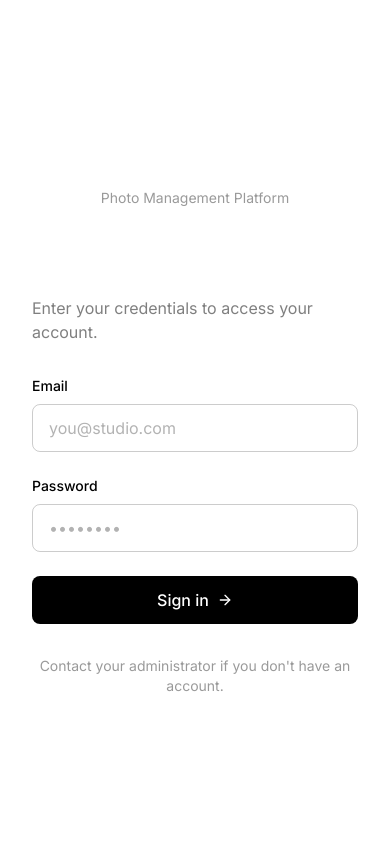
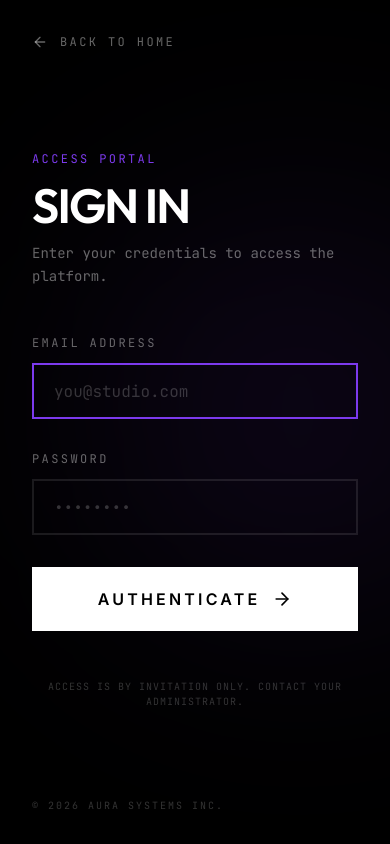
Before and after one commit to LeulTew/Aura, a Next.js app in the folder apps/web/: page /login in a window 390 px wide. Built offline with nearby package versions, Linux system fonts and the light colour scheme.

Commit message:
feat: align entry funnel with Editorial Dark theme and managed onboarding

```diff
--- a/apps/web/src/app/login/page.tsx
+++ b/apps/web/src/app/login/page.tsx
@@ -2,13 +2,19 @@
 "use client";
 
 import { useState } from "react";
-import { Loader2, AlertCircle, ArrowRight } from "lucide-react";
+import Link from "next/link";
+import { Loader2, AlertCircle, ArrowRight, Camera, ArrowLeft } from "lucide-react";
 
-export default function LandingPage() {
+export default function LoginPage() {
     const [email, setEmail] = useState("");
     const [password, setPassword] = useState("");
     const [loading, setLoading] = useState(false);
     const [error, setError] = useState("");
+
+    // Design Tokens (Editorial Dark)
+    const accentColor = '#7C3AED';
+    const fontDisplay = "font-sans font-black uppercase leading-[0.85] tracking-[-0.04em]";
+    const fontMono = "font-mono text-xs uppercase tracking-[0.2em] font-medium";
 
     const handleLogin = async (e: React.FormEvent) => {
         e.preventDefault();
@@ -41,63 +47,50 @@ export default function LandingPage() {
     };
 
     return (
-        <main className="min-h-screen bg-white flex">
-            {/* Left: Branding */}
-            <div className="hidden lg:flex lg:w-1/2 bg-black text-white flex-col justify-between p-16">
-                <div>
-                    <h1 className="text-4xl font-bold tracking-tight">Aura</h1>
-                    <p className="text-white/40 mt-2 text-sm">Photo Management Platform</p>
+        <main className="min-h-screen bg-black text-white antialiased selection:bg-[#7C3AED] selection:text-white flex">
+            {/* Left: Form Panel */}
+            <div className="w-full lg:w-1/2 flex flex-col justify-between p-8 lg:p-16 relative">
+                {/* Background Glow */}
+                <div className="absolute top-0 left-0 w-full h-full overflow-hidden pointer-events-none">
+                    <div className="absolute top-1/4 left-1/4 w-[400px] h-[400px] bg-[#7C3AED]/10 blur-[120px] rounded-full" />
                 </div>
 
-                <div className="space-y-8">
-                    <div className="max-w-md">
-                        <h2 className="text-5xl font-bold leading-tight">
-                            Manage your
-                            <br />studio photos
-                            <br />with ease.
-                        </h2>
-                    </div>
-                    <p className="text-white/60 max-w-sm leading-relaxed">
-                        Face recognition, instant search, bundle distribution—all in one platform designed for Ethiopian studios.
-                    </p>
+                {/* Header */}
+                <div className="relative z-10">
+                    <Link href="/" className="inline-flex items-center gap-3 text-white/40 hover:text-white transition-colors group">
+                        <ArrowLeft className="w-4 h-4 group-hover:-translate-x-1 transition-transform" />
+                        <span className={fontMono}>Back to Home</span>
+                    </Link>
                 </div>
 
-                <div className="text-white/30 text-sm">
-                    © 2026 Aura. All rights reserved.
-                </div>
-            </div>
-
-            {/* Right: Login Form */}
-            <div className="w-full lg:w-1/2 flex items-center justify-center p-8">
-                <div className="w-full max-w-md">
-                    {/* Mobile Logo */}
-                    <div className="lg:hidden mb-12 text-center">
-                        <h1 className="text-3xl font-bold text-black">Aura</h1>
-                        <p className="text-black/40 mt-1 text-sm">Photo Management Platform</p>
+                {/* Form */}
+                <div className="relative z-10 max-w-md mx-auto w-full">
+                    <div className="mb-12">
+                        <span className={fontMono} style={{ color: accentColor }}>Access Portal</span>
+                        <h1 className={`${fontDisplay} text-5xl mt-4`}>Sign In</h1>
+                        <p className="text-white/40 mt-4 font-mono text-sm leading-relaxed">
+                            Enter your credentials to access the platform.
+                        </p>
                     </div>
 
-                    <div className="mb-8">
-                        <h2 className="text-2xl font-semibold text-black">Sign in</h2>
-                        <p className="text-black/50 mt-2">Enter your credentials to access your account.</p>
-                    </div>
-
-                    <form onSubmit={handleLogin} className="space-y-6">
+                    <form onSubmit={handleLogin} className="space-y-8">
                         <div>
-                            <label className="block text-sm font-medium text-black mb-2">
-                                Email
+                            <label className={`${fontMono} text-white/40 block mb-3`}>
+                                Email Address
                             </label>
                             <input
                                 type="email"
                                 value={email}
                                 onChange={(e) => setEmail(e.target.value)}
                                 placeholder="you@studio.com"
-                                className="w-full h-12 px-4 border border-black/20 rounded-lg focus:border-black focus:ring-1 focus:ring-black outline-none transition-all text-black placeholder:text-black/30"
+                                className="w-full h-14 px-5 bg-transparent border-[2px] border-white/10 focus:border-[#7C3AED] outline-none transition-all text-white placeholder:text-white/20 font-mono"
                                 required
+                                autoFocus
                             />
                         </div>
 
                         <div>
-                            <label className="block text-sm font-medium text-black mb-2">
+                            <label className={`${fontMono} text-white/40 block mb-3`}>
                                 Password
                             </label>
                             <input
@@ -105,37 +98,90 @@ export default function LandingPage() {
                                 value={password}
                                 onChange={(e) => setPassword(e.target.value)}
                                 placeholder="••••••••"
-                                className="w-full h-12 px-4 border border-black/20 rounded-lg focus:border-black focus:ring-1 focus:ring-black outline-none transition-all text-black placeholder:text-black/30"
+                                className="w-full h-14 px-5 bg-transparent border-[2px] border-white/10 focus:border-[#7C3AED] outline-none transition-all text-white placeholder:text-white/20 font-mono"
                                 required
                             />
                         </div>
 
                         {error && (
-                            <div className="p-4 bg-red-50 border border-red-200 rounded-lg flex items-center gap-3 text-red-700 text-sm">
+                            <div className="p-4 border-[2px] border-red-500/50 bg-red-500/10 flex items-center gap-4 text-red-400">
                                 <AlertCircle className="w-5 h-5 shrink-0" />
-                                <span>{error}</span>
+                                <span className={fontMono}>{error}</span>
                             </div>
                         )}
 
                         <button
                             type="submit"
                             disabled={loading}
-                            className="w-full h-12 bg-black text-white rounded-lg font-medium flex items-center justify-center gap-2 hover:bg-black/90 active:scale-[0.99] transition-all disabled:opacity-50"
+                            className="w-full h-16 bg-white text-black font-black uppercase tracking-[0.2em] flex items-center justify-center gap-3 hover:bg-[#7C3AED] hover:text-white active:scale-[0.99] transition-all disabled:opacity-50"
                         >
                             {loading ? (
                                 <Loader2 className="w-5 h-5 animate-spin" />
                             ) : (
                                 <>
-                                    Sign in
-                                    <ArrowRight className="w-4 h-4" />
+                                    Authenticate
+                                    <ArrowRight className="w-5 h-5" />
                                 </>
                             )}
                         </button>
                     </form>
 
-                    <p className="mt-8 text-center text-sm text-black/40">
-                        Contact your administrator if you don't have an account.
+                    <p className="mt-12 text-center text-white/20 font-mono text-[10px] uppercase tracking-widest">
+                        Access is by invitation only. Contact your administrator.
                     </p>
+                </div>
+
+                {/* Footer */}
+                <div className="relative z-10">
+                    <p className={`${fontMono} text-[10px] text-white/20`}>© 2026 AURA SYSTEMS INC.</p>
+                </div>
+            </div>
+
+            {/* Right: Branding Panel */}
+            <div className="hidden lg:flex lg:w-1/2 bg-[#050505] flex-col justify-between p-16 border-l border-white/5 relative overflow-hidden">
+                {/* Background Asset */}
+                <div className="absolute inset-0 opacity-20">
+                    <img
+                        src="https://images.unsplash.com/photo-1542038784456-1ea8e935640e?auto=format&fit=crop&q=80&w=2000"
+                        alt="Studio"
+                        className="w-full h-full object-cover"
+                    />
+                    <div className="absolute inset-0 bg-gradient-to-r from-[#050505] via-[#050505]/80 to-transparent" />
+                </div>
+
+                {/* Logo */}
+                <div className="relative z-10 flex items-center gap-4">
+                    <div className="w-12 h-12 bg-white flex items-center justify-center">
+                        <Camera className="w-7 h-7 text-black" />
+                    </div>
+                    <span className={`${fontDisplay} text-3xl`}>Aura</span>
+                </div>
+
+                {/* Tagline */}
+                <div className="relative z-10 max-w-lg">
+                    <h2 className={`${fontDisplay} text-7xl leading-[0.9]`}>
+                        Professional<br />
+                        <span className="text-white/20">Intelligence.</span>
+                    </h2>
+                    <p className="text-white/40 mt-8 font-mono text-sm leading-relaxed max-w-sm">
+                        Face recognition, instant search, bundle distribution—all in one platform designed for Ethiopian studios.
+                    </p>
+                </div>
+
+                {/* Stats */}
+                <div className="relative z-10 grid grid-cols-3 gap-8 border-t border-white/5 pt-8">
+                    <div>
+                        <div className={`${fontDisplay} text-4xl`}>400ms</div>
+                        <div className={`${fontMono} text-white/40 mt-2`}>Search Latency</div>
+                    </div>
+                    <div>
+                        <div className={`${fontDisplay} text-4xl`}>500K+</div>
+                        <div className={`${fontMono} text-white/40 mt-2`}>Images Indexed</div>
+                    </div>
+                    <div>
+                        <div className={`${fontDisplay} text-4xl`}>99.9%</div>
+                        <div className={`${fontMono} text-white/40 mt-2`}>Accuracy</div>
+                    </div>
                 </div>
             </div>
         </main>
--- a/apps/web/src/app/page.tsx
+++ b/apps/web/src/app/page.tsx
@@ -5,8 +5,7 @@ import { useState, useEffect } from "react";
 import Link from "next/link";
 import {
     ArrowRight, Camera, Sparkles, Shield, Zap,
-    Users, ChevronDown, Monitor, Globe, Smartphone,
-    CheckCircle2
+    Smartphone, Mail
 } from "lucide-react";
 
 export default function LandingPage() {
@@ -38,10 +37,10 @@ export default function LandingPage() {
                     </div>
 
                     <div className="hidden md:flex items-center gap-12">
-                        {['Features', 'Intelligence', 'Pricing', 'Infrastructure'].map((item) => (
+                        {['Features', 'Intelligence', 'For Studios'].map((item) => (
                             <a
                                 key={item}
-                                href={`#${item.toLowerCase()}`}
+                                href={`#${item.toLowerCase().replace(' ', '-')}`}
                                 className={`${fontMono} text-white/40 hover:text-white transition-colors`}
                             >
                                 {item}
@@ -52,15 +51,9 @@ export default function LandingPage() {
                     <div className="flex items-center gap-6">
                         <Link
                             href="/login"
-                            className={`${fontMono} hidden sm:block text-white/60 hover:text-white transition-colors`}
+                            className="bg-white text-black px-6 py-3 text-xs font-bold uppercase tracking-widest hover:bg-[#7C3AED] hover:text-white transition-all duration-300"
                         >
                             Log In
-                        </Link>
-                        <Link
-                            href="/login"
-                            className="bg-white text-black px-6 py-3 text-xs font-bold uppercase tracking-widest hover:bg-[#7C3AED] hover:text-white transition-all duration-300"
-                        >
-                            Get Started
                         </Link>
                     </div>
                 </div>
@@ -92,12 +85,18 @@ export default function LandingPage() {
                             </p>
                         </div>
                         <div className="flex flex-col sm:flex-row gap-6 lg:justify-end">
-                            <button className="bg-[#7C3AED] text-white px-12 py-6 text-sm font-bold uppercase tracking-[0.2em] hover:scale-105 transition-all shadow-[0_0_40px_rgba(124,58,237,0.3)]">
-                                Create Account
-                            </button>
-                            <button className="border-2 border-white/10 text-white px-12 py-6 text-sm font-bold uppercase tracking-[0.2em] hover:bg-white hover:text-black transition-all">
-                                Watch Demo
-                            </button>
+                            <Link
+                                href="/login"
+                                className="bg-[#7C3AED] text-white px-12 py-6 text-sm font-bold uppercase tracking-[0.2em] hover:scale-105 transition-all shadow-[0_0_40px_rgba(124,58,237,0.3)] text-center"
+                            >
+                                Log In
+                            </Link>
+                            <a
+                                href="#for-studios"
+                                className="border-2 border-white/10 text-white px-12 py-6 text-sm font-bold uppercase tracking-[0.2em] hover:bg-white hover:text-black transition-all text-center"
+                            >
+                                Learn More
+                            </a>
                         </div>
                     </div>
                 </div>
@@ -105,13 +104,9 @@ export default function LandingPage() {
                 {/* Aesthetic Hero Asset */}
                 <div className="relative mt-24 max-w-[1400px] w-full aspect-video border-[3px] border-white/5 group">
                     <img
-                        src="/_next/image?url=%2Fhome%2Fleul%2F.gemini%2Fantigravity%2Fbrain%2F89a49aa5-0027-42f7-840e-262d7bb1186b%2FAura_Landing_Hero_Asset.png&w=1920&q=75"
+                        src="https://images.unsplash.com/photo-1542038784456-1ea8e935640e?auto=format&fit=crop&q=80&w=2000"
                         alt="Aura Intelligence"
                         className="w-full h-full object-cover grayscale-[0.2] group-hover:grayscale-0 transition-all duration-700"
-                        onError={(e) => {
-                            // Fallback for environment asset paths
-                            e.currentTarget.src = "https://images.unsplash.com/photo-1542038784456-1ea8e935640e?auto=format&fit=crop&q=80&w=2000";
-                        }}
                     />
                     <div className="absolute inset-0 bg-gradient-to-t from-black via-transparent to-transparent" />
 
@@ -165,21 +160,22 @@ export default function LandingPage() {
                 </div>
             </section>
 
-            {/* CTA */}
-            <section className="py-48 px-8 border-t border-white/5 overflow-hidden">
+            {/* For Studios CTA */}
+            <section id="for-studios" className="py-48 px-8 border-t border-white/5 overflow-hidden">
                 <div className="max-w-5xl mx-auto text-center relative">
                     <div className="absolute top-0 left-1/2 -translate-x-1/2 -translate-y-full w-[800px] h-[400px] bg-[#7C3AED]/20 blur-[150px] pointer-events-none" />
 
-                    <h2 className={`${fontDisplay} text-[8vw] mb-12`}>Scale your<br />Legacy.</h2>
+                    <h2 className={`${fontDisplay} text-[8vw] mb-12`}>Work with<br />Aura.</h2>
                     <p className="text-2xl text-white/40 mb-16 max-w-xl mx-auto font-mono uppercase tracking-widest leading-normal">
-                        Join the high-performance culture of Aura.
+                        Platform access is by invitation only.
                     </p>
-                    <Link
-                        href="/login"
-                        className="inline-block bg-white text-black px-16 py-8 text-lg font-black uppercase tracking-[0.3em] hover:bg-[#7C3AED] hover:text-white transition-all transform hover:-translate-y-2 shadow-[0_20px_60px_rgba(0,0,0,0.5)]"
+                    <a
+                        href="mailto:partners@aura.studio"
+                        className="inline-flex items-center gap-4 bg-white text-black px-16 py-8 text-lg font-black uppercase tracking-[0.3em] hover:bg-[#7C3AED] hover:text-white transition-all transform hover:-translate-y-2 shadow-[0_20px_60px_rgba(0,0,0,0.5)]"
                     >
-                        Initialize
-                    </Link>
+                        <Mail className="w-6 h-6" />
+                        Contact for Access
+                    </a>
                 </div>
             </section>
 
@@ -202,7 +198,7 @@ export default function LandingPage() {
                         <div>
                             <div className={`${fontMono} mb-6 text-white`}>Platform</div>
                             <div className="space-y-4 text-sm text-white/40 font-mono">
-                                <div className="hover:text-white cursor-pointer transition-colors">SuperAdmin</div>
+                                <Link href="/login" className="block hover:text-white transition-colors">Access Portal</Link>
                                 <div className="hover:text-white cursor-pointer transition-colors">Agent Sync</div>
                                 <div className="hover:text-white cursor-pointer transition-colors">Cloud API</div>
                             </div>
@@ -212,7 +208,7 @@ export default function LandingPage() {
                             <div className="space-y-4 text-sm text-white/40 font-mono">
                                 <div className="hover:text-white cursor-pointer transition-colors">Privacy</div>
                                 <div className="hover:text-white cursor-pointer transition-colors">Terms</div>
-                                <div className="hover:text-white cursor-pointer transition-colors">Contact</div>
+                                <a href="mailto:partners@aura.studio" className="block hover:text-white transition-colors">Contact</a>
                             </div>
                         </div>
                     </div>
```
